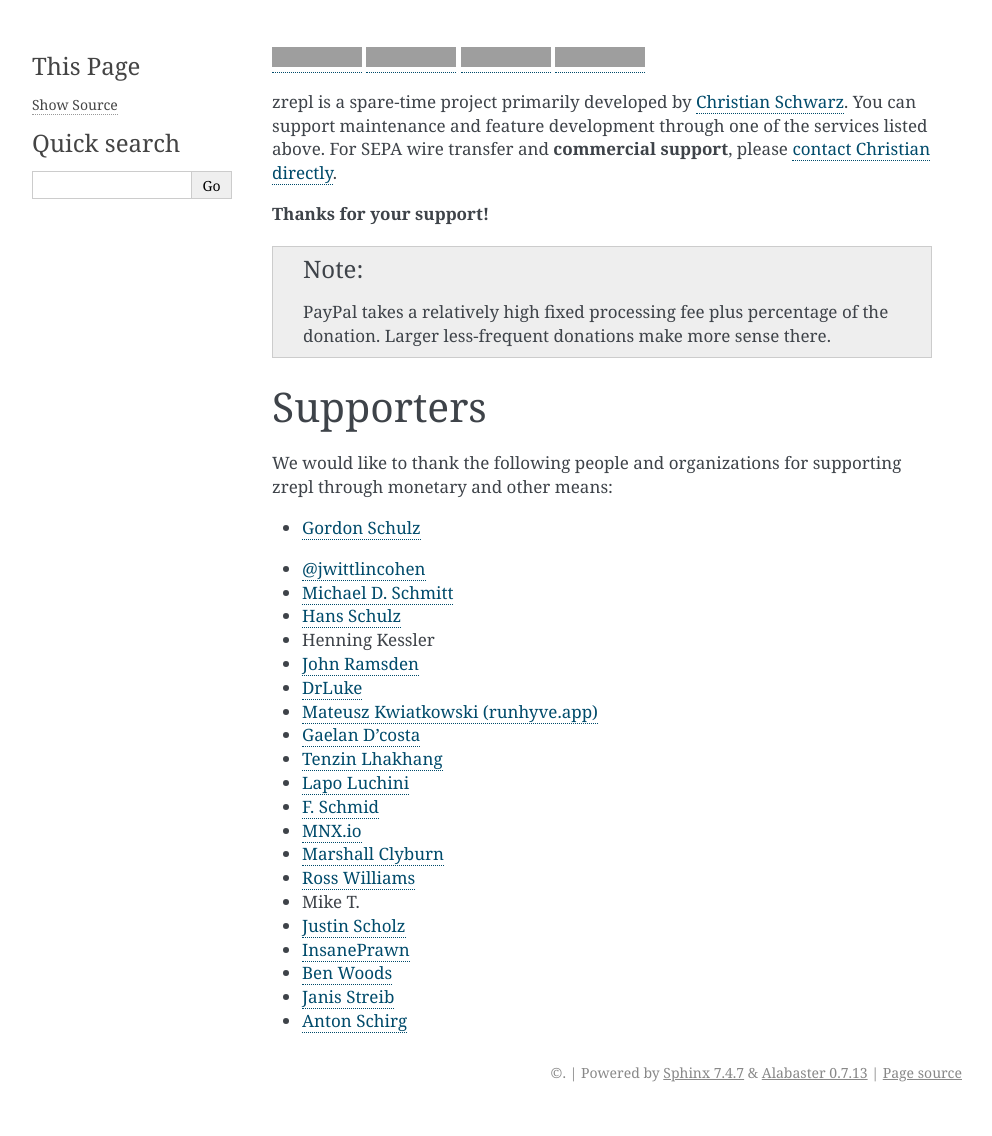
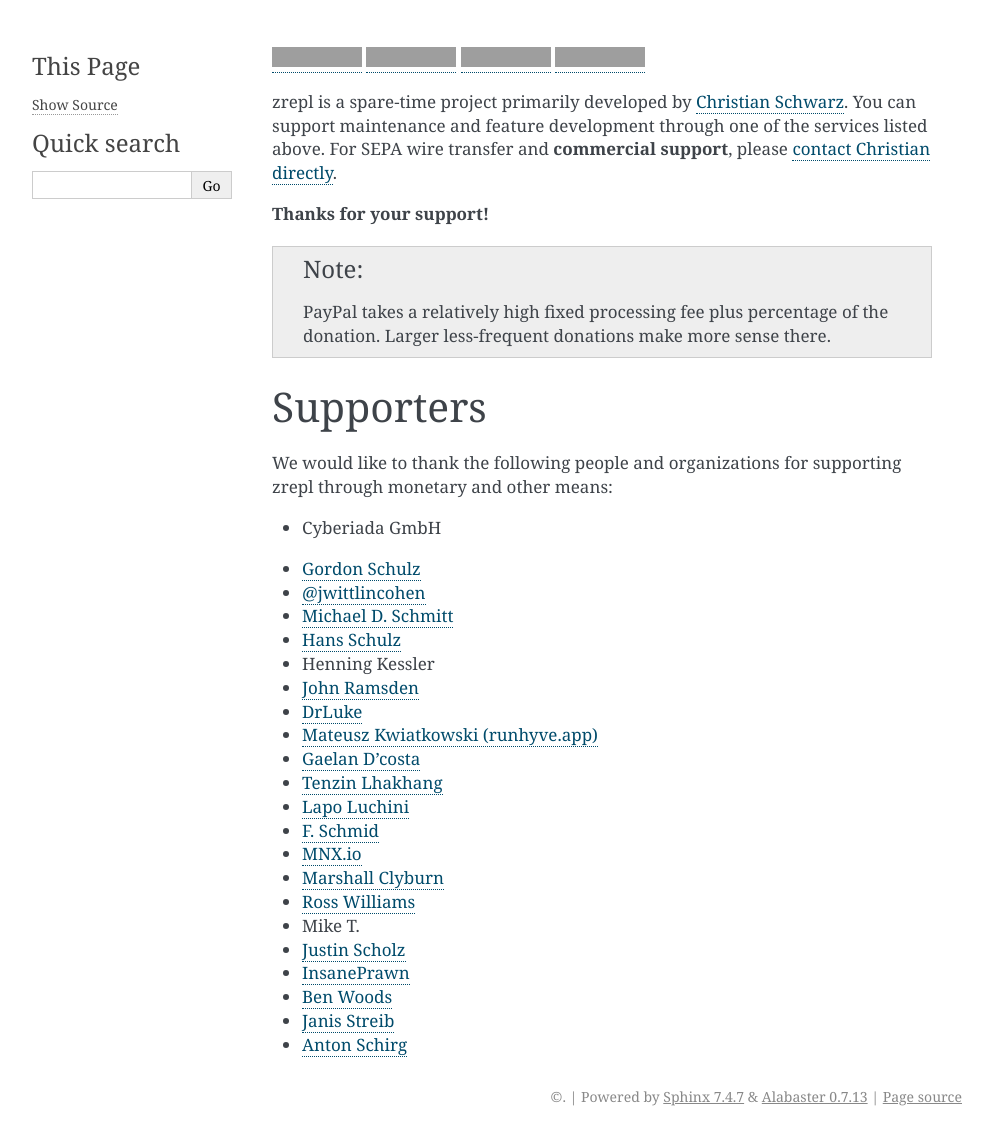
Before and after one commit to zrepl/zrepl, a Sphinx documentation site: the page built from docs/supporters.rst, in a window 1280 px wide, cut to the strip 0-1136 px from the top of the page. Shown: the whole strip, without its empty margins (148-1140 px from the left). Built offline with Sphinx 7.4.7, drawn with Linux system fonts in a browser that asks for light colours; pages that are not in the unit, such as notebooks, are missing from menus; the version number could not be read and is left out; before the commit the page ends 1112 px from its top, so only the background shows below that; grey boxes are pictures that could not be loaded.

Commit message:
docs: update supporters

```diff
--- a/docs/supporters.rst
+++ b/docs/supporters.rst
@@ -32,6 +32,7 @@ We would like to thank the following people and organizations for supporting zre
 
    <div class="fa fa-code" style="width: 1em;"></div>
 
+* |supporter-gold| Cyberiada GmbH
 * |supporter-std| `Gordon Schulz <https://github.com/azmodude>`_
 * |supporter-std| `@jwittlincohen <https://github.com/jwittlincohen>`_
 * |supporter-std| `Michael D. Schmitt <https://waterbendingscroll.dancingdragons.org>`_
```
